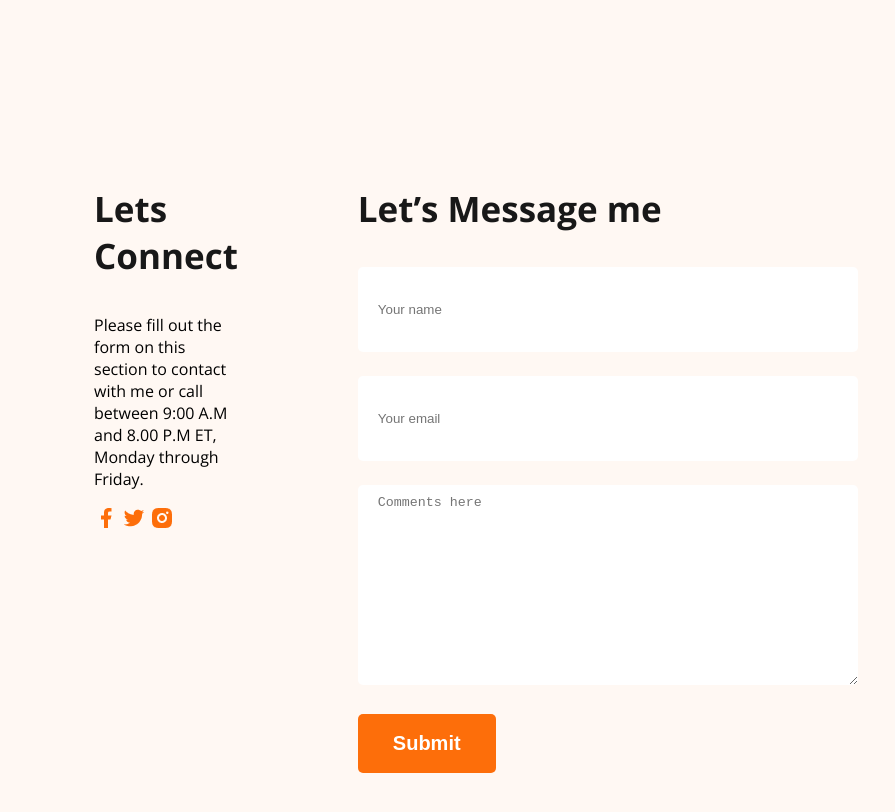
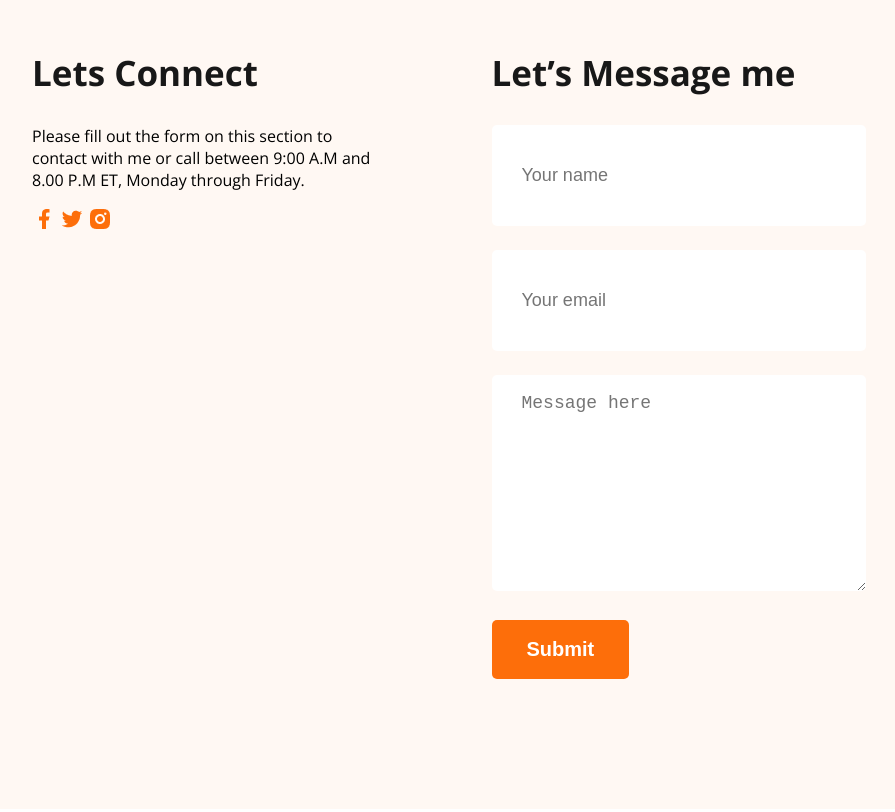
Before and after one commit to Biplob48/my-first-web-dev-portfolio, a plain HTML site: page index.html in a window 1280 px wide. Shown: the part 3548-4360 px from the top of the page, without its empty margins (206-1101 px from the left). Drawn offline with nearby package versions, Linux system fonts and the light colour scheme.

Commit message:
added footer and styles

```diff
--- a/index.html
+++ b/index.html
@@ -7,7 +7,7 @@
     <link rel="preconnect" href="https://fonts.googleapis.com" />
     <link rel="preconnect" href="https://fonts.gstatic.com" crossorigin />
     <link href="https://fonts.googleapis.com/css2?family=Open+Sans:ital,wght@0,300..800;1,300..800&display=swap" rel="stylesheet"/>
-    <link rel="stylesheet" href="styles/portfolio.css" />
+    <link rel="stylesheet" href="styles/portfolio.css"/>
   </head>
   <body class="open-sans-normal">
     <header class="header secondary-bg">
@@ -164,25 +164,27 @@
           <button class="btn-primary">Download CV</button>
         </div>
       </section>
+      </main>
 
       <footer class="secondary-bg">
-      <section class="footer-column">
-        <h3 class="section-title">Lets Connect</h3>
+        <div class="footer-column">
+          <h2 class="footer-section-title dark-1">Lets Connect</h2>
           <p>Please fill out the form on this section to contact with me or call between 9:00 A.M and 8.00 P.M ET, Monday through Friday.</p>
-
-        <a href="https://www.facebook.com/"><img src="images/icons/facebook.png" alt="facebook logo"></a>
-        <a href="https://x.com/?lang=en"><img src="images/icons/twitter.png" alt="X twitter logo"></a>
-        <a href="https://www.instagram.com/   "><img src="images/icons/insta.png" alt="instagram logo"></a>
-      </section>
-      <section class="footer-column">
-        <h3 class="section-title">Let’s Message me</h3>
+          <div>
+            <a href="https://www.facebook.com/"><img src="images/icons/facebook.png" alt="fscebook logo"></a>
+            <a href="https://x.com/?lang=en"><img src="images/icons/twitter.png" alt="X-twitter logo"></a>
+            <a href="https://www.instagram.com/"><img src="images/icons/insta.png" alt="instagram logo"></a>
+          </div>
+        </div>
+        <div class="footer-column">
+          <h2 class="footer-section-title dark-1">Let’s Message me</h2>
           <form class="footer-form" action="">
             <input type="text" name="" id="" placeholder="Your name">
-          <input type="email" name="" id="" placeholder="Your email">
-          <textarea name="" id="" cols="30" rows="10">Comments here</textarea>
+            <input type="text" name="" id="" placeholder="Your email">
+            <textarea class="dark-3 " name="" id="" cols="30" rows="10">Message here</textarea>
           </form>
           <input class="btn-primary" type="submit" value="Submit">
-      </section>
+        </div>
       </footer>
   </body>
 </html>
--- a/styles/portfolio.css
+++ b/styles/portfolio.css
@@ -157,8 +157,6 @@ main section{
 
 /* second section- what i do */
 
-/* skills section styles */
-
 .skills-container{
 
   display: flex;
@@ -192,7 +190,6 @@ main section{
 
 /* resume section styles */
 
-
 .resume-section-title{
   color: green;
   margin-bottom: 50px;
@@ -212,7 +209,7 @@ main section{
   color: #474747;
 }
 
-.experience-title{
+.experience-title {
   font-weight: bold;
   font-size: 25px;
   color: #474747;
@@ -233,7 +230,7 @@ main section{
   margin-top: 15px;
 }
 
-.resume hr{
+.resume hr {
   margin: 30px 0px;
 }
 
@@ -245,24 +242,40 @@ main section{
 /* footer styles */
 
 footer{
-
   display: flex;
   padding: 130px 230px;
-  gap: 120px;
-
+  gap: 115px;
 }
 
-  footer input[type="text"], footer input[type="email"], footer textarea {
-    width: 460px;
-    height: 65px;
-    border-radius:5px;
-    margin-bottom: 24px;
-    background-color: white;
-    border:none;
-    padding: 10px 20px;
-  }
+.footer-column{
+  width: 50%;
+}
 
-  footer textarea{
-    height: 180px;
-    color: #757575;
+.footer-section-title{
+  font-size: 35px;
+  font-weight: bold;
 }
+
+footer input[type="text"], footer input[type="text"]{
+  display: block;
+  height: 65px;
+  border-radius: 5px;
+  background-color: white;
+  color: #757575;
+  width: 100%;
+  margin-bottom: 24px;
+  border: none;
+  padding: 18px 0 18px 30px;
+  font-size: 18px;
+}
+
+textarea{
+  background-color: white;
+  border-radius: 5px;
+  height: 180px;
+  width: 100%;
+  margin-bottom: 24px;
+  border: none;
+  padding: 18px 0 18px 30px;
+  font-size: 18px;
+}
```
Lines whose indentation alone changed are shown as unchanged.
